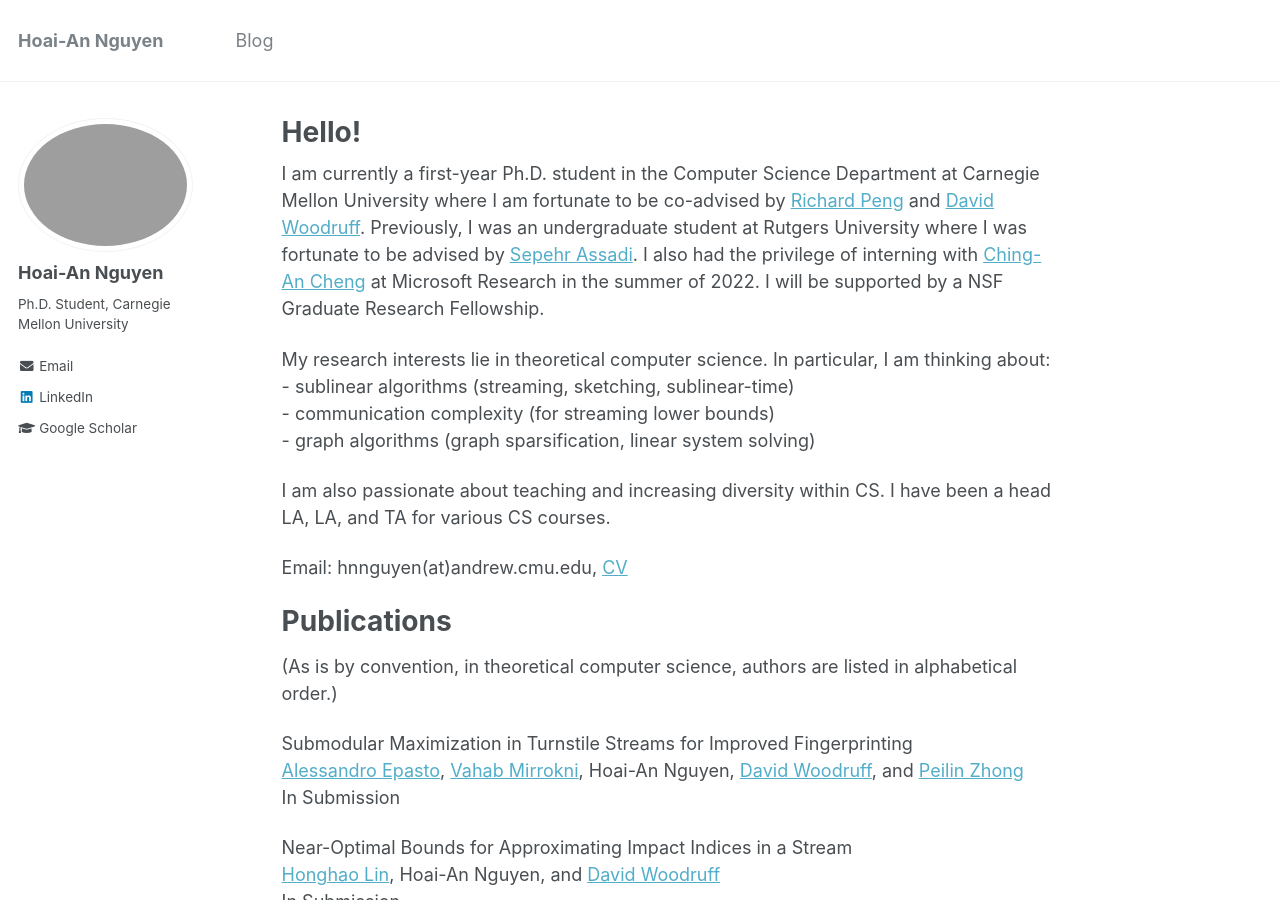
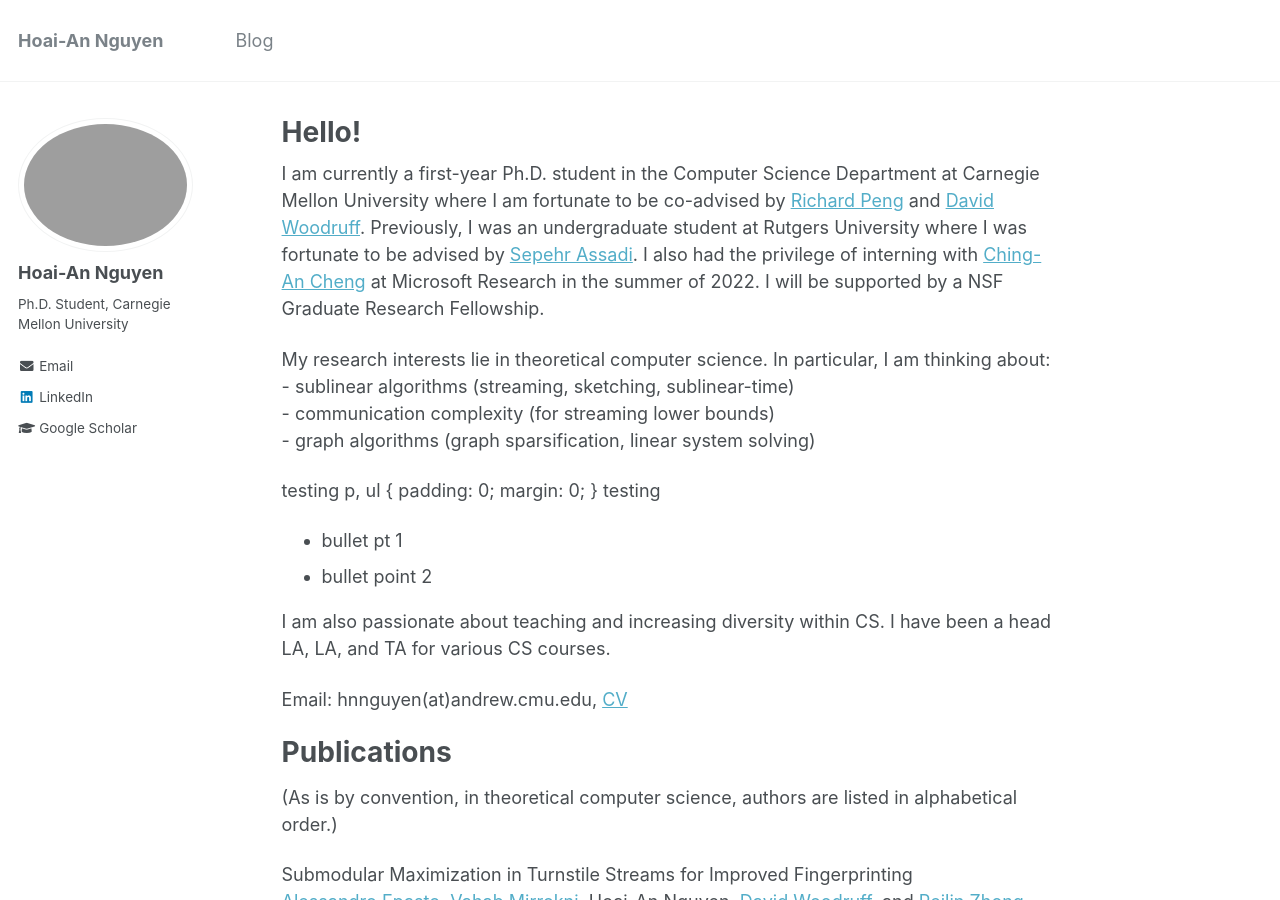
Before and after one commit to hoai77/hoai77.github.io, a Jekyll site: the page built from _pages/about.md, in a window 1280 px wide and 900 px high. Built offline with Jekyll 4.4.1, drawn with Linux system fonts in a browser that asks for light colours.

Commit message:
testing things

```diff
--- a/_pages/about.md
+++ b/_pages/about.md
@@ -13,6 +13,15 @@ My research interests lie in theoretical computer science. In particular, I am t
 \- sublinear algorithms (streaming, sketching, sublinear-time)\\
 \- communication complexity (for streaming lower bounds)\\
 \- graph algorithms (graph sparsification, linear system solving)
+
+testing
+p, ul {
+    padding: 0;
+    margin: 0;
+}
+testing
+- bullet pt 1
+- bullet point 2
 
 I am also passionate about teaching and increasing diversity within CS. I have been a head LA, LA, and TA for various CS courses.
 
```
